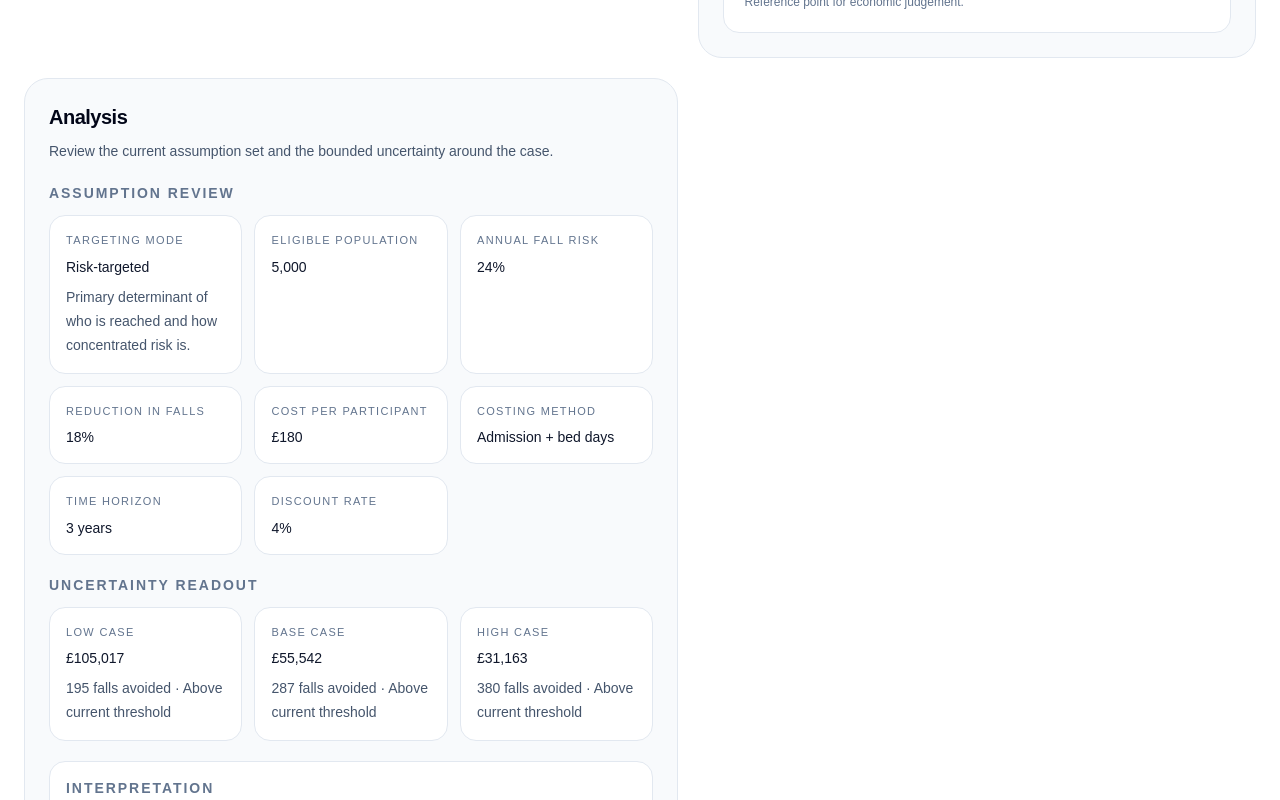
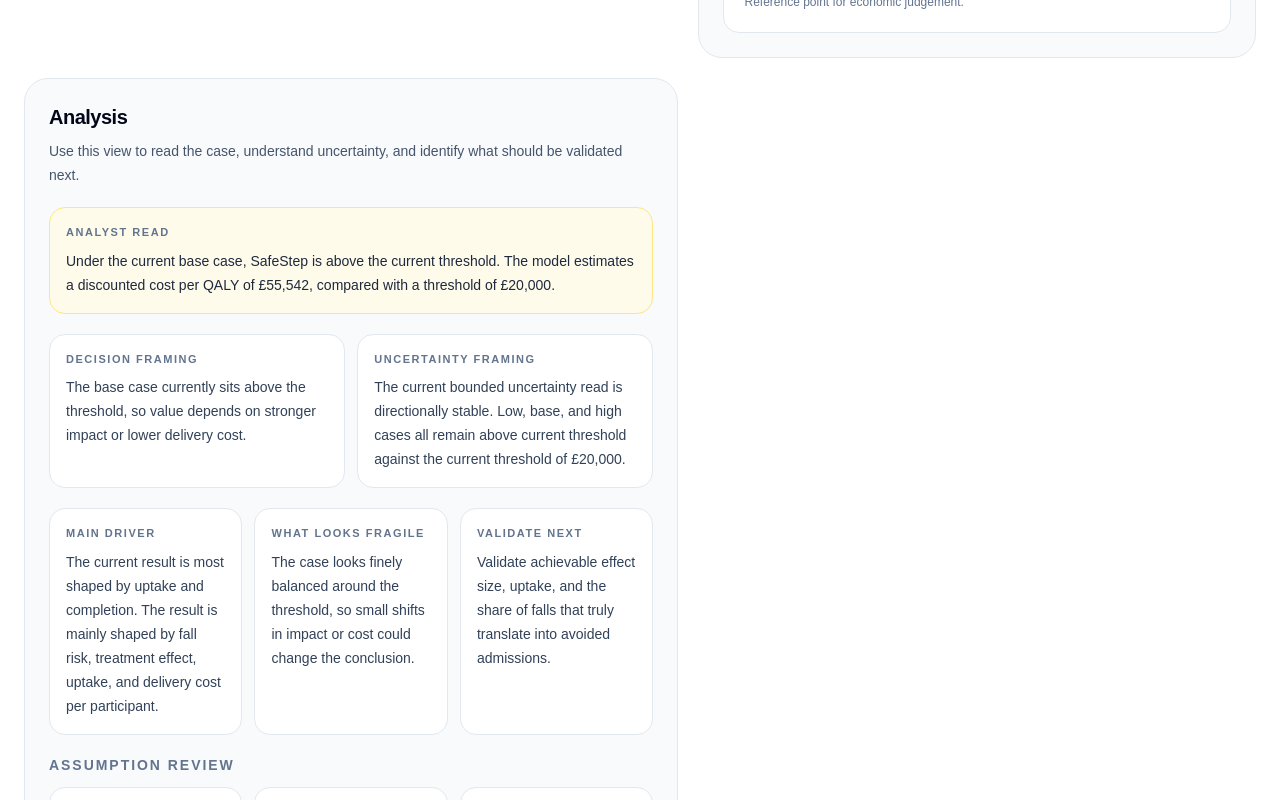
Before and after one commit to olivercareyncl/health-economics-scenario-lab, a Next.js app in the folder site/: page /sandboxes/safestep in a window 1280 px wide. Shown: the part 2160-2960 px from the top of the page. Built offline with nearby package versions, Linux system fonts and the light colour scheme.

Commit message:
Update safestep-app.tsx

```diff
--- a/site/src/components/safestep/safestep-app.tsx
+++ b/site/src/components/safestep/safestep-app.tsx
@@ -336,8 +336,8 @@ function generateInterpretation(
   const uncertaintySignal =
     worstCase && bestCase
       ? worstCase.decision_status === bestCase.decision_status
-        ? "The uncertainty range is directionally stable across the bounded scenarios."
-        : "The uncertainty range crosses decision boundaries, so the case is sensitive to modest assumption changes."
+        ? "The bounded range stays directionally consistent across the tested cases."
+        : "The bounded range crosses decision boundaries, so the case is sensitive to modest assumption changes."
       : "The uncertainty range should be treated cautiously.";
 
   const whatLooksFragile =
@@ -356,6 +356,83 @@ function generateInterpretation(
     what_looks_fragile: whatLooksFragile,
     what_to_validate_next: whatToValidateNext,
   };
+}
+
+function getUncertaintyFraming(
+  uncertainty: LocalUncertaintyRow[],
+  threshold: number,
+) {
+  const low = uncertainty.find((row) => row.case === "Low case");
+  const base = uncertainty.find((row) => row.case === "Base case");
+  const high = uncertainty.find((row) => row.case === "High case");
+
+  if (!low || !base || !high) {
+    return {
+      headline: "Uncertainty should be interpreted cautiously.",
+      detail:
+        "The bounded scenario set is incomplete, so the current uncertainty read should be treated as indicative only.",
+    };
+  }
+
+  const statuses = new Set([
+    low.decision_status,
+    base.decision_status,
+    high.decision_status,
+  ]);
+
+  if (statuses.size === 1) {
+    return {
+      headline: "The current bounded uncertainty read is directionally stable.",
+      detail: `Low, base, and high cases all remain ${base.decision_status.toLowerCase()} against the current threshold of ${formatCurrency(
+        threshold,
+      )}.`,
+    };
+  }
+
+  if (
+    low.discounted_cost_per_qaly <= threshold &&
+    high.discounted_cost_per_qaly > threshold
+  ) {
+    return {
+      headline: "The case is finely balanced around the current threshold.",
+      detail:
+        "Small changes in core assumptions are enough to move the result from acceptable value to above threshold.",
+    };
+  }
+
+  return {
+    headline: "The current conclusion changes across bounded scenarios.",
+    detail:
+      "The result is sensitive to plausible variation in risk, effect size, and delivery cost, so validation of the core assumptions matters.",
+  };
+}
+
+function getDecisionNarrative({
+  results,
+  decisionStatus,
+  netCostLabel,
+  threshold,
+}: {
+  results: ModelResults;
+  decisionStatus: string;
+  netCostLabel: string;
+  threshold: number;
+}) {
+  const netValue = formatCurrency(Math.abs(results.discounted_net_cost_total));
+  const costPerQaly = formatCurrency(results.discounted_cost_per_qaly);
+  const thresholdText = formatCurrency(threshold);
+
+  if (decisionStatus === "Appears cost-saving") {
+    return `Under the current base case, SafeStep appears cost-saving. The model estimates ${formatNumber(
+      results.falls_avoided_total,
+    )} falls avoided and a ${netCostLabel.toLowerCase()} of ${netValue} over the selected horizon.`;
+  }
+
+  if (decisionStatus === "Appears cost-effective") {
+    return `Under the current base case, SafeStep appears cost-effective. The model estimates a discounted cost per QALY of ${costPerQaly}, which sits below the current threshold of ${thresholdText}.`;
+  }
+
+  return `Under the current base case, SafeStep is above the current threshold. The model estimates a discounted cost per QALY of ${costPerQaly}, compared with a threshold of ${thresholdText}.`;
 }
 
 function CurrencyTooltip({
@@ -714,6 +791,47 @@ function MiniInsight({
   );
 }
 
+function DesktopAnalysisCard({
+  title,
+  text,
+}: {
+  title: string;
+  text: string;
+}) {
+  return (
+    <div className="rounded-2xl border border-slate-200 bg-white p-4">
+      <p className="text-[11px] font-semibold uppercase tracking-[0.14em] text-slate-500">
+        {title}
+      </p>
+      <p className="mt-2 text-sm leading-6 text-slate-700">{text}</p>
+    </div>
+  );
+}
+
+function DesktopNarrativeBanner({
+  tone,
+  text,
+}: {
+  tone: "saving" | "effective" | "warning";
+  text: string;
+}) {
+  return (
+    <div
+      className={cx(
+        "rounded-2xl border p-4",
+        tone === "saving" && "border-emerald-200 bg-emerald-50",
+        tone === "effective" && "border-blue-200 bg-blue-50",
+        tone === "warning" && "border-amber-200 bg-amber-50",
+      )}
+    >
+      <p className="text-[11px] font-semibold uppercase tracking-[0.14em] text-slate-500">
+        Analyst read
+      </p>
+      <p className="mt-2 text-sm leading-6 text-slate-800">{text}</p>
+    </div>
+  );
+}
+
 function MobileTabButton({
   active,
   onClick,
@@ -940,6 +1058,20 @@ export default function SafeStepApp() {
   const interpretation = useMemo(
     () => generateInterpretation(results, inputs, uncertainty),
     [results, inputs, uncertainty],
+  );
+  const uncertaintyFraming = useMemo(
+    () => getUncertaintyFraming(uncertainty, inputs.cost_effectiveness_threshold),
+    [uncertainty, inputs.cost_effectiveness_threshold],
+  );
+  const decisionNarrative = useMemo(
+    () =>
+      getDecisionNarrative({
+        results,
+        decisionStatus,
+        netCostLabel,
+        threshold: inputs.cost_effectiveness_threshold,
+      }),
+    [results, decisionStatus, netCostLabel, inputs.cost_effectiveness_threshold],
   );
 
   const updateInput = <K extends keyof Inputs>(key: K, value: Inputs[K]) => {
@@ -1529,6 +1661,13 @@ export default function SafeStepApp() {
     </div>
   );
 
+  const desktopNarrativeTone =
+    decisionStatus === "Appears cost-saving"
+      ? "saving"
+      : decisionStatus === "Appears cost-effective"
+        ? "effective"
+        : "warning";
+
   return (
     <div className="mx-auto max-w-7xl px-4 py-6 sm:px-6 md:py-8">
       <div className="mb-5">
@@ -1685,9 +1824,40 @@ export default function SafeStepApp() {
         <div className={cx(mobileTab !== "analysis" && "hidden lg:block")}>
           <SectionCard
             title="Analysis"
-            description="Review the current assumption set and the bounded uncertainty around the case."
+            description="Use this view to read the case, understand uncertainty, and identify what should be validated next."
           >
             <div className="space-y-5">
+              <DesktopNarrativeBanner
+                tone={desktopNarrativeTone}
+                text={decisionNarrative}
+              />
+
+              <div className="grid gap-3 xl:grid-cols-2">
+                <DesktopAnalysisCard
+                  title="Decision framing"
+                  text={interpretation.what_model_suggests}
+                />
+                <DesktopAnalysisCard
+                  title="Uncertainty framing"
+                  text={`${uncertaintyFraming.headline} ${uncertaintyFraming.detail}`}
+                />
+              </div>
+
+              <div className="grid gap-3 xl:grid-cols-3">
+                <DesktopAnalysisCard
+                  title="Main driver"
+                  text={`The current result is most shaped by ${mainDriver}. ${interpretation.what_drives_result}`}
+                />
+                <DesktopAnalysisCard
+                  title="What looks fragile"
+                  text={interpretation.what_looks_fragile}
+                />
+                <DesktopAnalysisCard
+                  title="Validate next"
+                  text={interpretation.what_to_validate_next}
+                />
+              </div>
+
               <div>
                 <h3 className="text-sm font-semibold uppercase tracking-[0.14em] text-slate-500">
                   Assumption review
@@ -1713,11 +1883,12 @@ export default function SafeStepApp() {
 
               <div className="rounded-2xl border border-slate-200 bg-white p-4">
                 <h3 className="text-sm font-semibold uppercase tracking-[0.14em] text-slate-500">
-                  Interpretation
+                  Interpretation notes
                 </h3>
                 <div className="mt-3 space-y-3 text-sm leading-6 text-slate-700">
                   <p>{interpretation.what_model_suggests}</p>
                   <p>{interpretation.what_drives_result}</p>
+                  <p>{uncertaintyFraming.detail}</p>
                   <p>{interpretation.what_to_validate_next}</p>
                 </div>
               </div>
```
